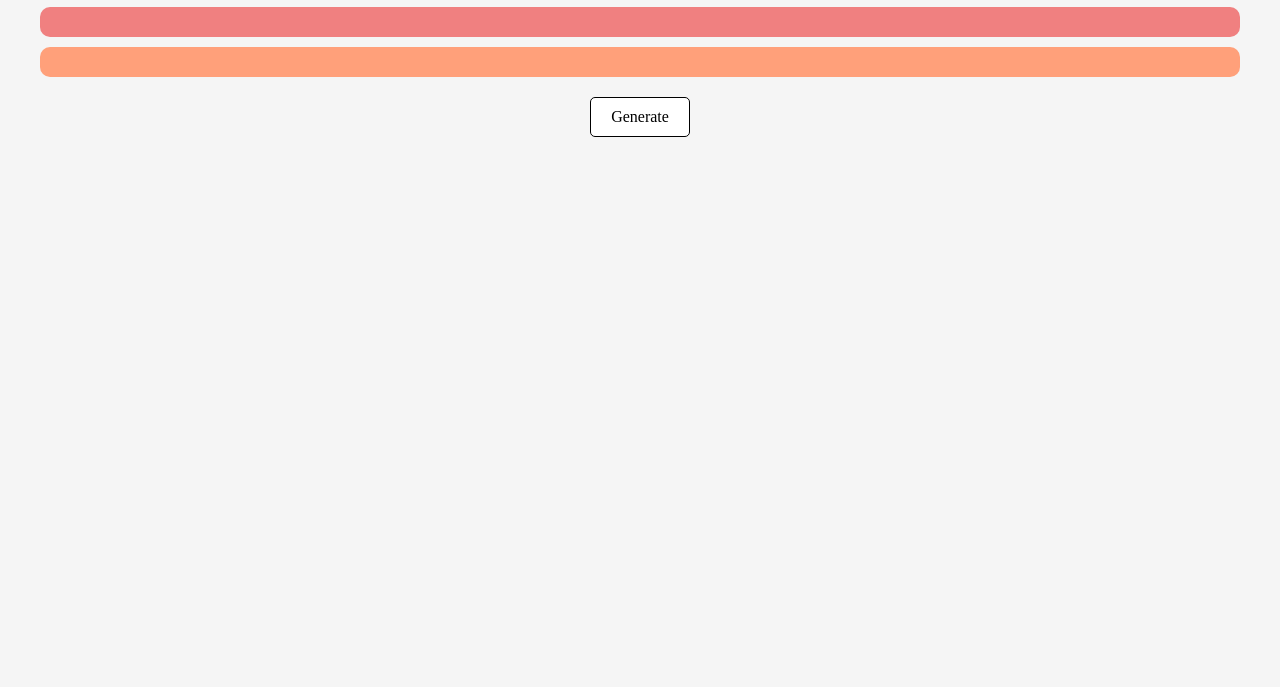
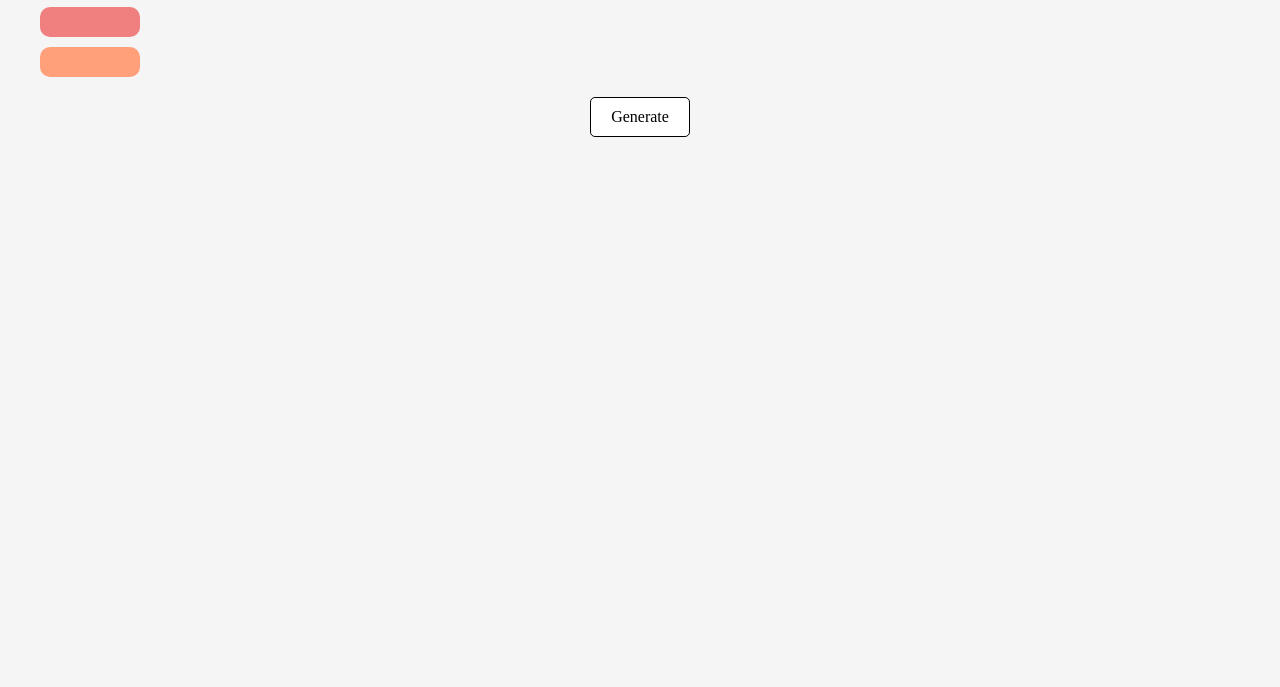
Before and after one commit to OfficialBeejay31/Web-3-learning, a plain HTML site: page Password Generator/index.html in a window 1280 px wide. Shown: the part 113-800 px from the top of the page. Drawn offline with nearby package versions, Linux system fonts and the light colour scheme.

Commit message:
Update index.css
updated the max width of the boxes

```diff
--- a/Password Generator/index.css
+++ b/Password Generator/index.css
@@ -9,12 +9,14 @@ body {
     border-radius: 10px;
     height: 30px;
     margin: 10px 0;
+    max-width: 100px;
 }
 
 #orange {
     background: lightsalmon;
     border-radius: 10px;
     height: 30px;
+    max-width: 100px;
 }
 button {
     margin-top: 20px;
```
